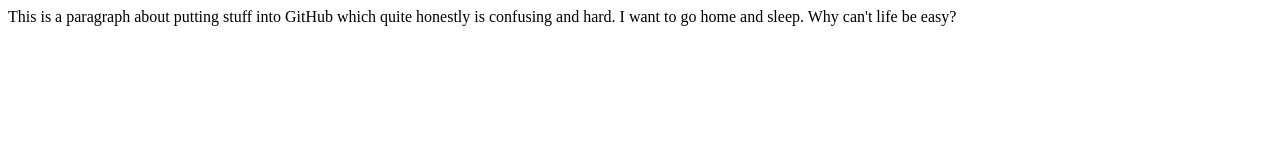
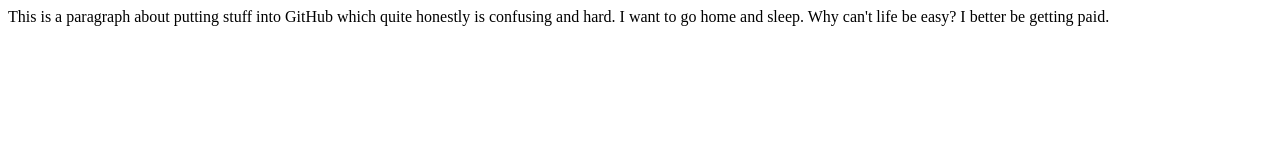
Before and after one commit to AshtonAltman/uitest, a plain HTML site: page index.html in a window 1280 px wide. Drawn offline with Linux system fonts and the light colour scheme.

Commit message:
Updated index.html

```diff
--- a/index.html
+++ b/index.html
@@ -4,7 +4,7 @@
 	</header>
 
 	<body>
-	<p>This is a paragraph about putting stuff into GitHub which quite honestly is confusing and hard. I want to go home and sleep. Why can't life be easy?</p>
+	<p>This is a paragraph about putting stuff into GitHub which quite honestly is confusing and hard. I want to go home and sleep. Why can't life be easy? I better be getting paid.</p>
 
 	</body>
 
```
